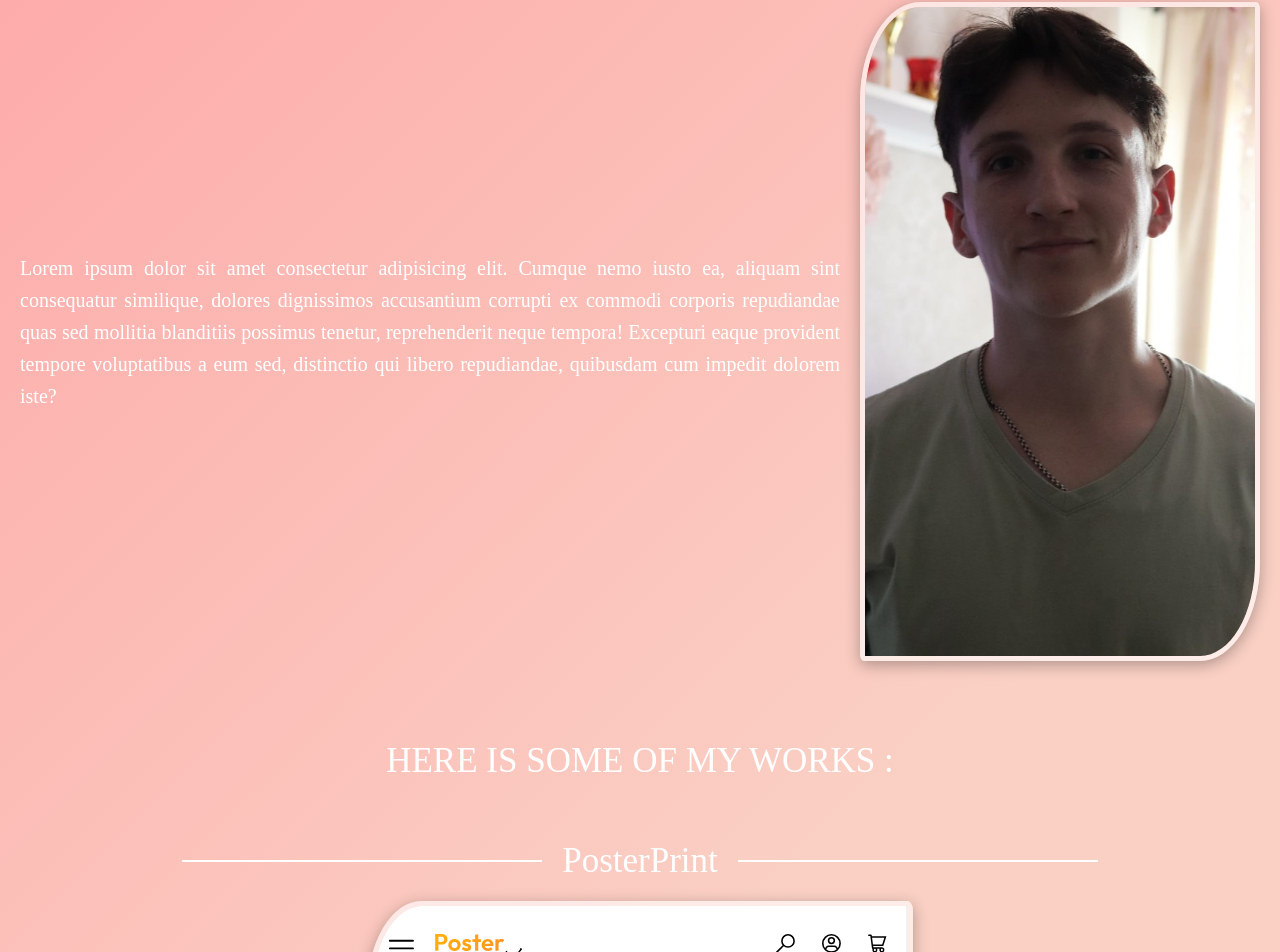
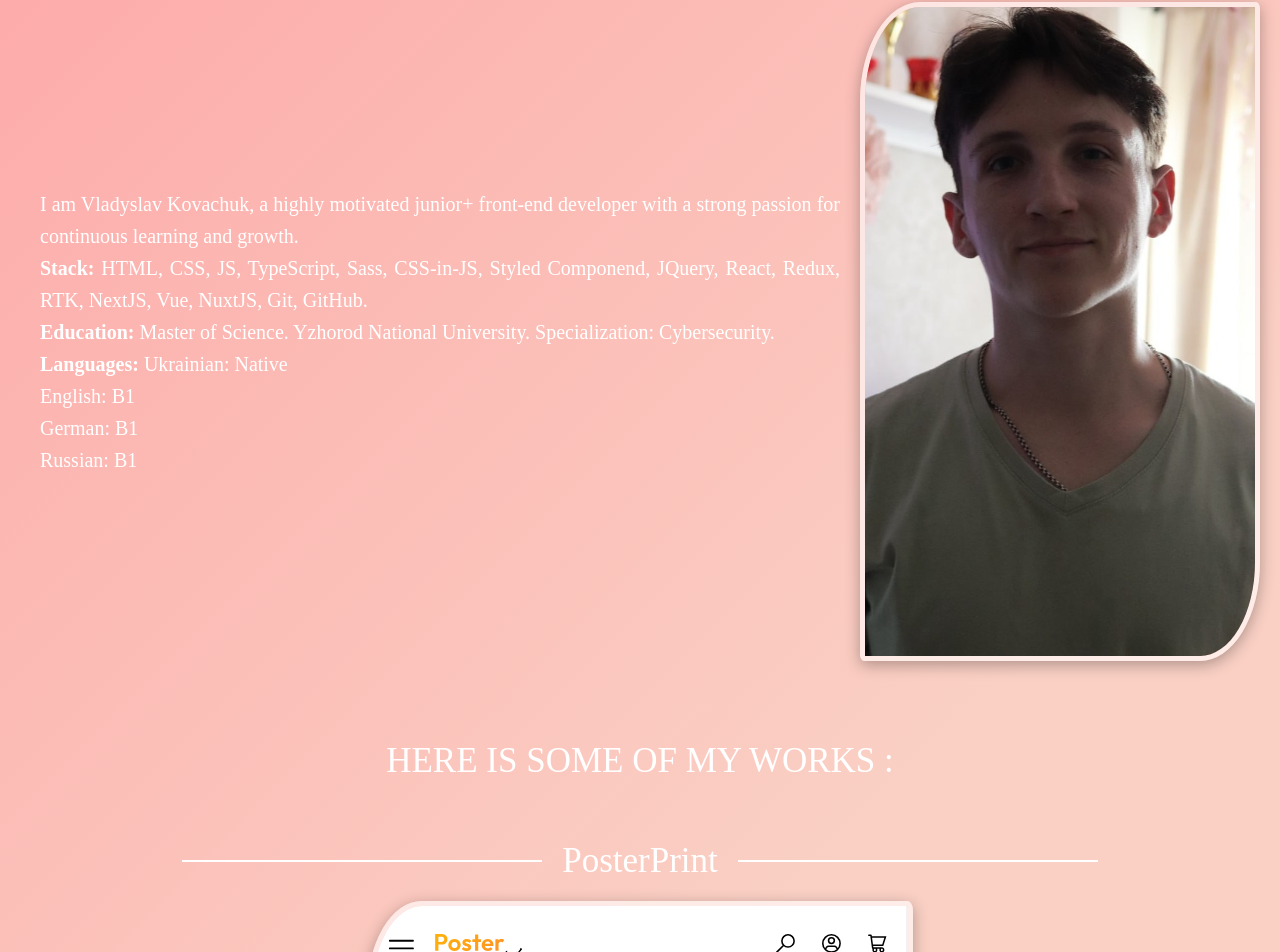
Before and after one commit to VladKovach/react_on_pages, a React (Create React App) app: page / in a window 1280 px wide. Shown: the part 818-1770 px from the top of the page. Built offline with nearby package versions, Linux system fonts and the light colour scheme.

Commit message:
add text

```diff
--- a/src/Components/PersonalInfo/PersonalInfo.jsx
+++ b/src/Components/PersonalInfo/PersonalInfo.jsx
@@ -7,11 +7,24 @@ const PersonalInfo = () => {
     <div className={classes.info_wrapper}>
       <div className={classes.my_info_container}>
         <div className={classes.info}>
-          Lorem ipsum dolor sit amet consectetur adipisicing elit. Cumque nemo iusto ea, aliquam
-          sint consequatur similique, dolores dignissimos accusantium corrupti ex commodi corporis
-          repudiandae quas sed mollitia blanditiis possimus tenetur, reprehenderit neque tempora!
-          Excepturi eaque provident tempore voluptatibus a eum sed, distinctio qui libero
-          repudiandae, quibusdam cum impedit dolorem iste?
+          <p>
+            I am Vladyslav Kovachuk, a highly motivated junior+ front-end developer with a strong
+            passion for continuous learning and growth.
+          </p>
+          <p>
+            <strong>Stack:</strong> HTML, CSS, JS, TypeScript, Sass, CSS-in-JS, Styled Componend,
+            JQuery, React, Redux, RTK, NextJS, Vue, NuxtJS, Git, GitHub.
+          </p>
+          <p>
+            <strong> Education:</strong> Master of Science. Yzhorod National University.
+            Specialization: Cybersecurity.
+          </p>
+          <p>
+            <strong>Languages:</strong> Ukrainian: Native <br />
+            English: B1 <br />
+            German: B1 <br />
+            Russian: B1
+          </p>
         </div>
         <img src={myFoto} width={400} alt="My Foto" className={classes.my_foto} />
       </div>
--- a/src/Components/PersonalInfo/personalInfo.module.scss
+++ b/src/Components/PersonalInfo/personalInfo.module.scss
@@ -11,7 +11,7 @@
 
 .info {
   font-family: cursive;
-  margin-right: 20px;
+  margin: 0 20px;
   flex: 1;
   font-size: 20px;
   line-height: 1.6;
@@ -38,7 +38,6 @@
   }
 
   .info {
-
     margin-right: 0;
     margin-bottom: 20px;
   }
```
